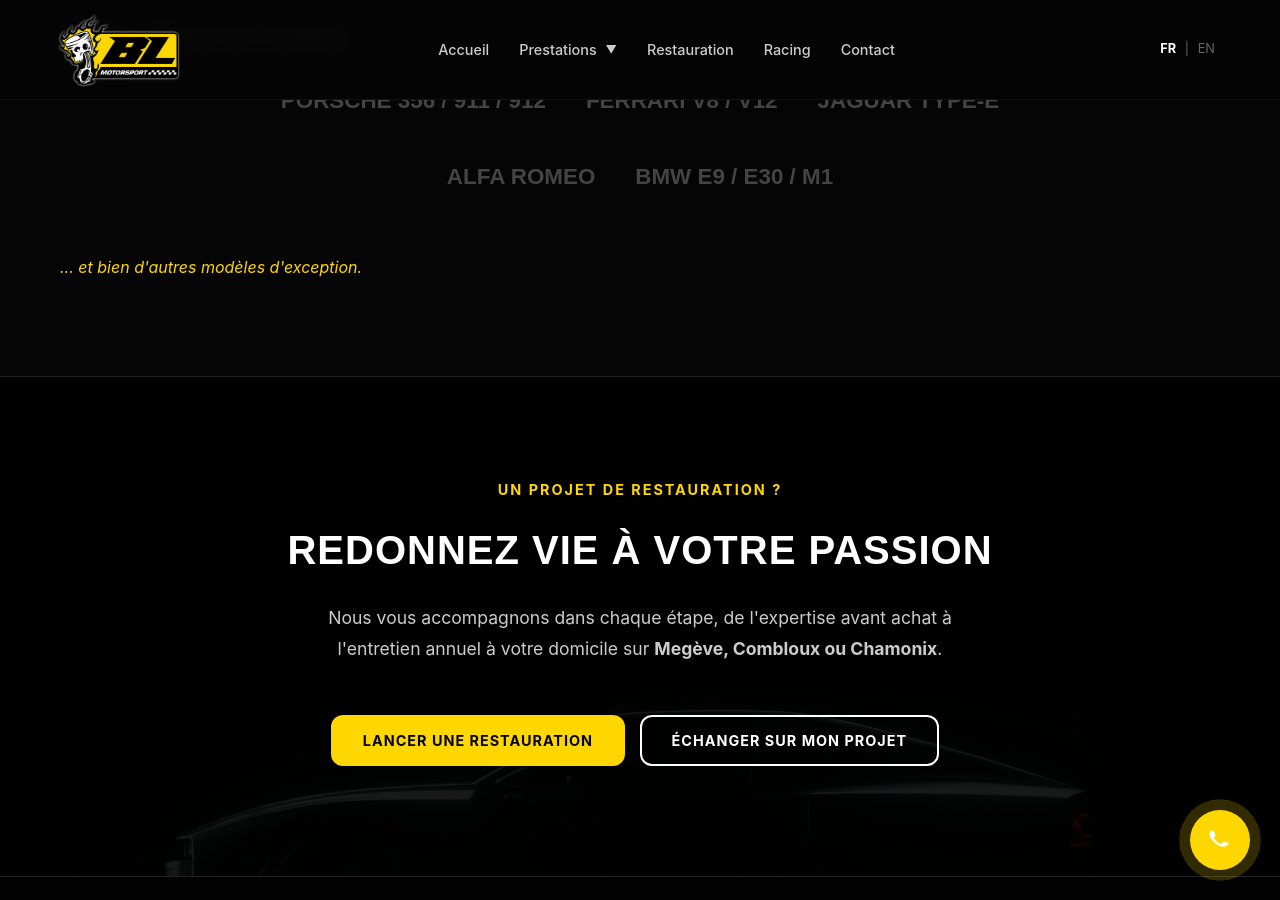
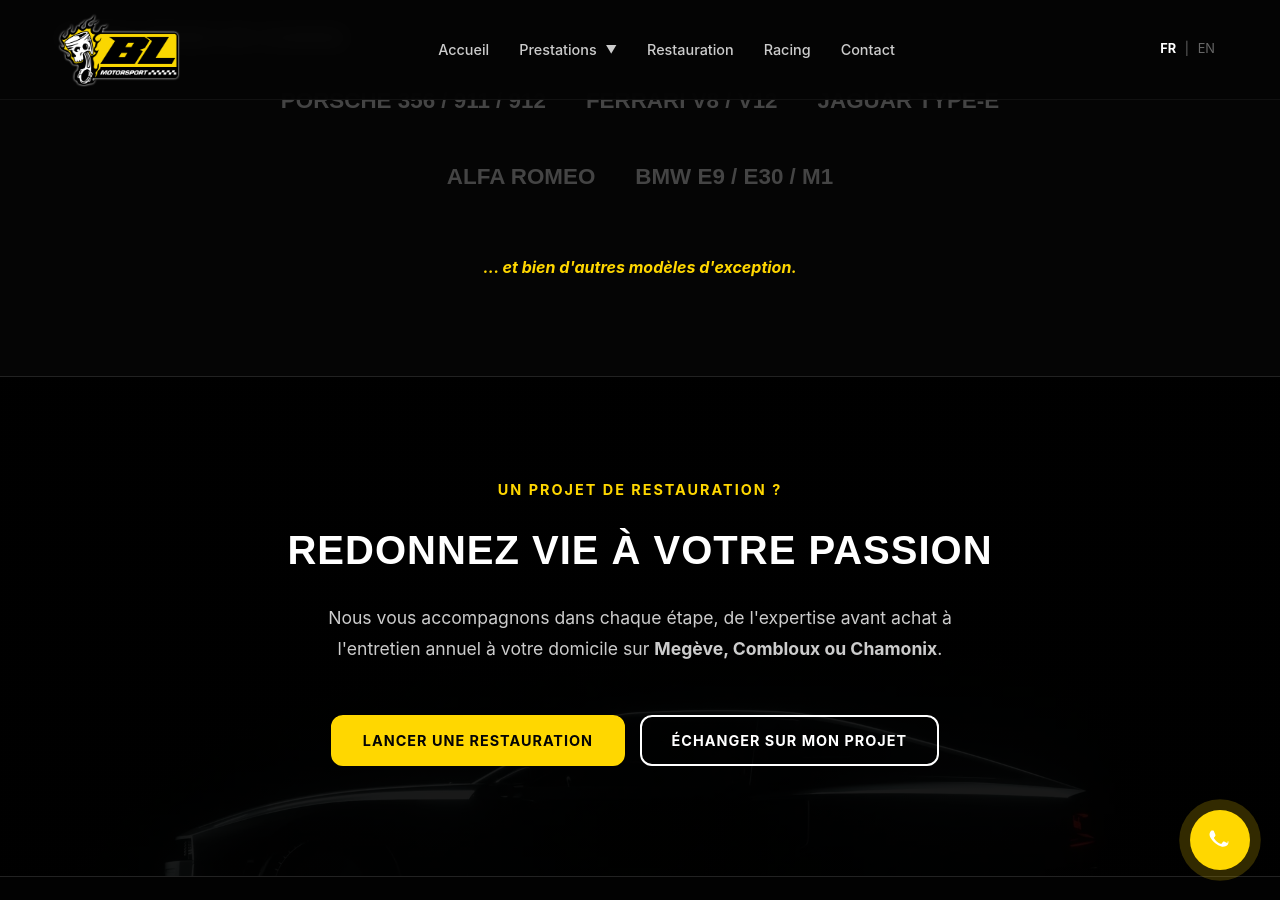
Before and after one commit to DuvalDVL/bl-motorsport, a Jekyll site: the page built from fr/restauration-classic.html, in a window 1280 px wide and 900 px high, scrolled down 2840 px. Built offline with Jekyll 4.4.1, drawn with Linux system fonts in a browser that asks for light colours.

Commit message:
Update restauration-classic.html

```diff
--- a/fr/restauration-classic.html
+++ b/fr/restauration-classic.html
@@ -127,7 +127,7 @@ lang: fr
       <span class="brand-item">ALFA ROMEO</span>
       <span class="brand-item">BMW E9 / E30 / M1</span>
     </div>
-    <p style="margin-top: 50px; color: #FFD700; font-style: italic; text-align: center font-weight: bold;">
+    <p style="margin-top: 50px; color: #FFD700; font-style: italic; font-weight: bold; text-align: center; width: 100%;">
       ... et bien d'autres modèles d'exception.
     </p>
   </div>
```
